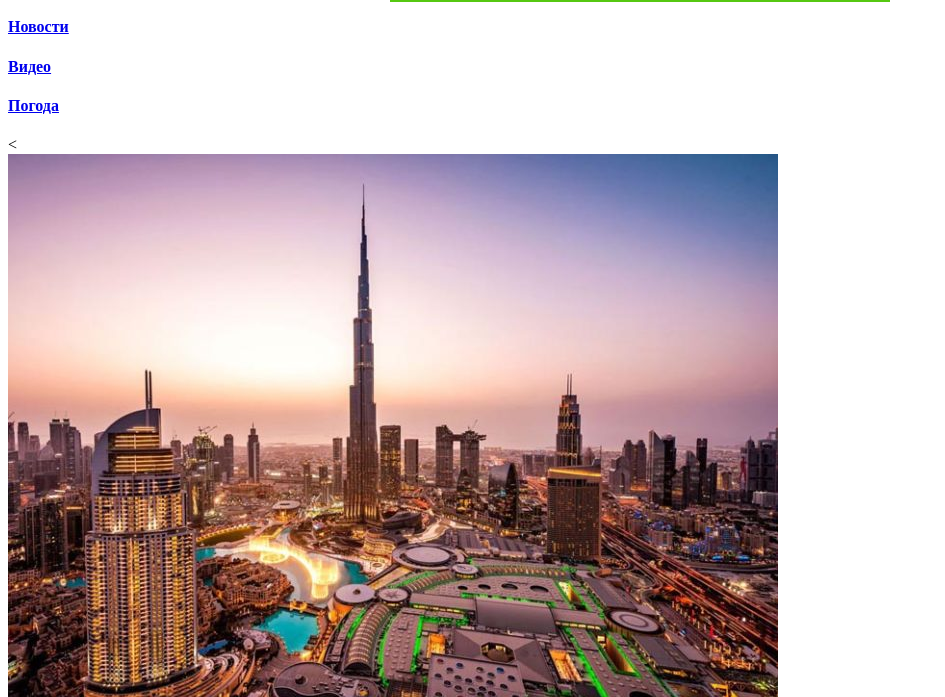
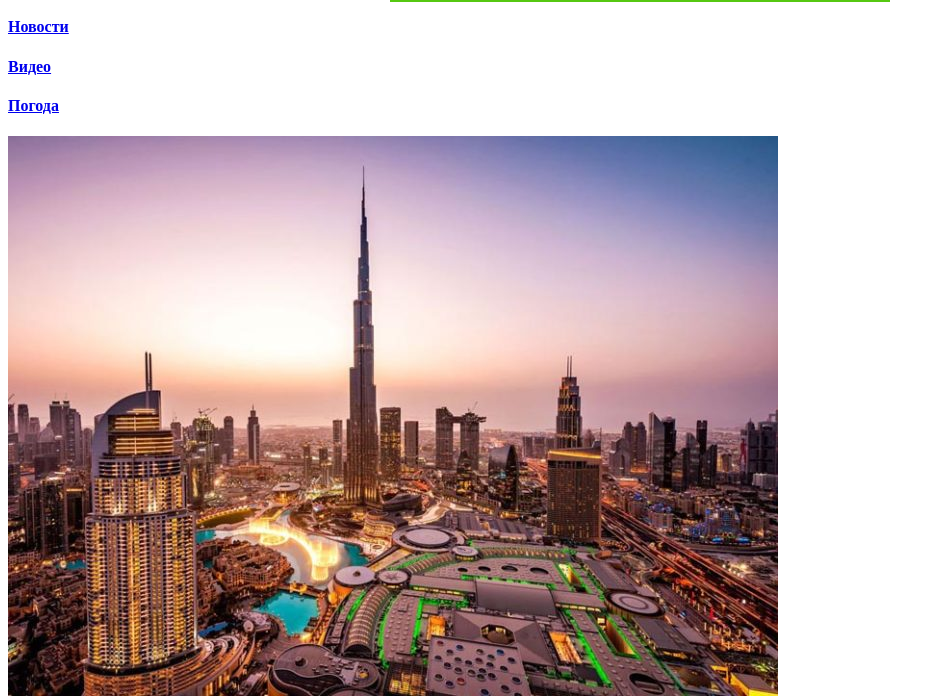
Before and after one commit to itopweb11/project1, a plain HTML site: page form/pseudo.html in a window 1280 px wide. Shown: the part 95-792 px from the top of the page, without its empty margins (0-945 px from the left). Drawn offline with Linux system fonts and the light colour scheme.

Commit message:
позиция

```diff
--- a/form/pseudo.html
+++ b/form/pseudo.html
@@ -15,7 +15,7 @@
     <h4> <p> <a class="nav-link" href="../dubai2.html">Видео</a></p></h4>
     <h4> <p> <a class="nav-link" href="../dubai3.html">Погода</a></p></h4>
 </nav>
-<main class="content"><
+<main class="content">
 <section class="pseudo-text">
     <img src="img-position/pp.jpg" alt="" ">
     <figcaption>Дубай</figcaption>
```
